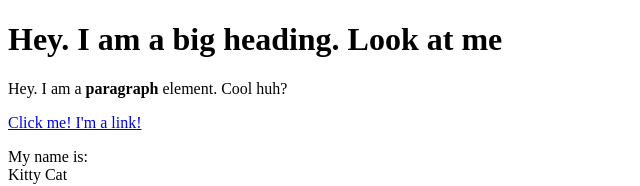
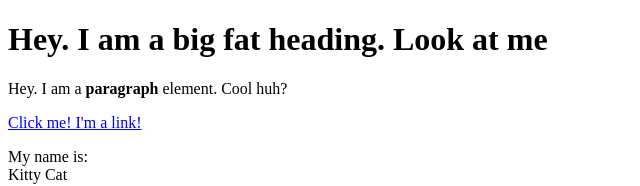
Before and after one commit to akhtar-gb/cartoon-hero, a plain HTML site: page test.html in a window 1280 px wide. Shown: the top 186 px of the page, without its empty margins (0-640 px from the left). Drawn offline with Linux system fonts and the light colour scheme.

Commit message:
Update test.html

```diff
--- a/test.html
+++ b/test.html
@@ -8,7 +8,7 @@
 
 <body>
 
-    <h1> Hey. I am a big heading. Look at me </h1>
+    <h1> Hey. I am a big fat heading. Look at me </h1>
     <p>Hey. I am a <b>paragraph</b> element. Cool huh?</p>
     <a href="https://google.com" target="_blank" title="Let's go to Google">Click me! I'm a link!</a>
     <p>My name is: <br>
```
